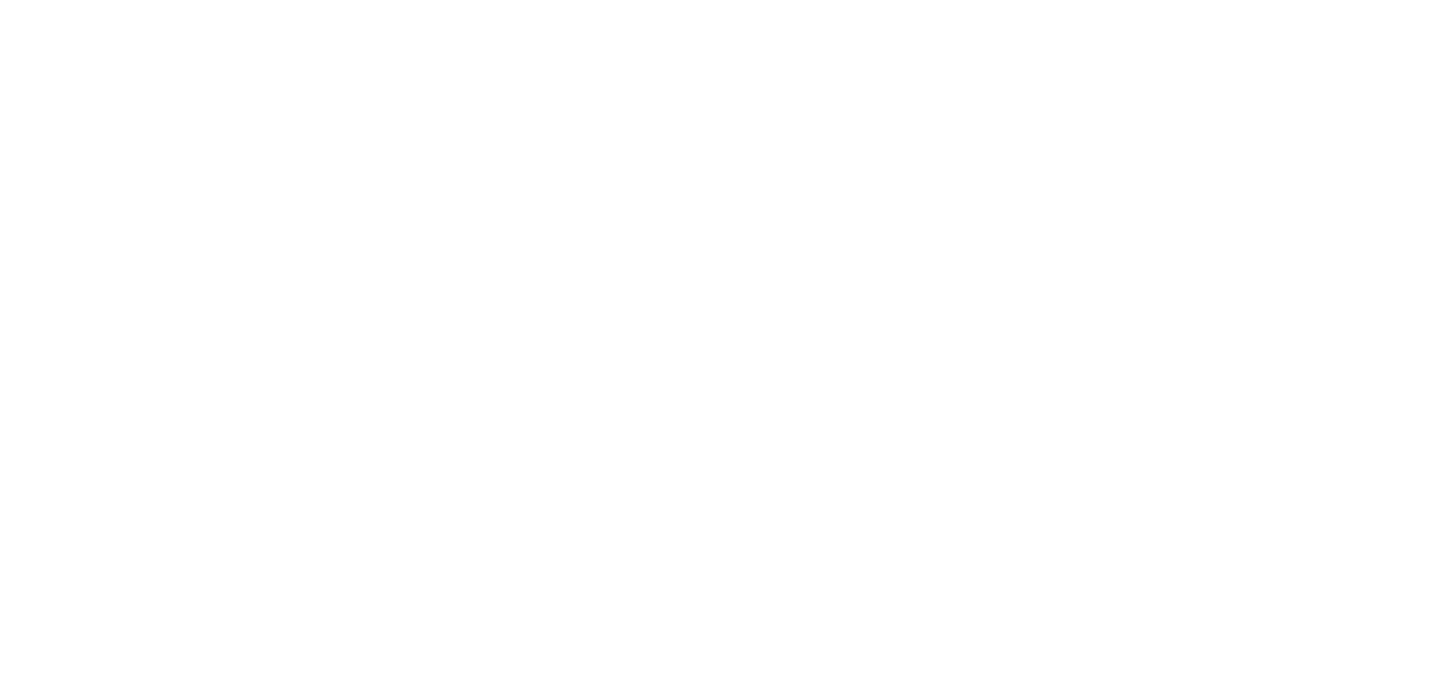
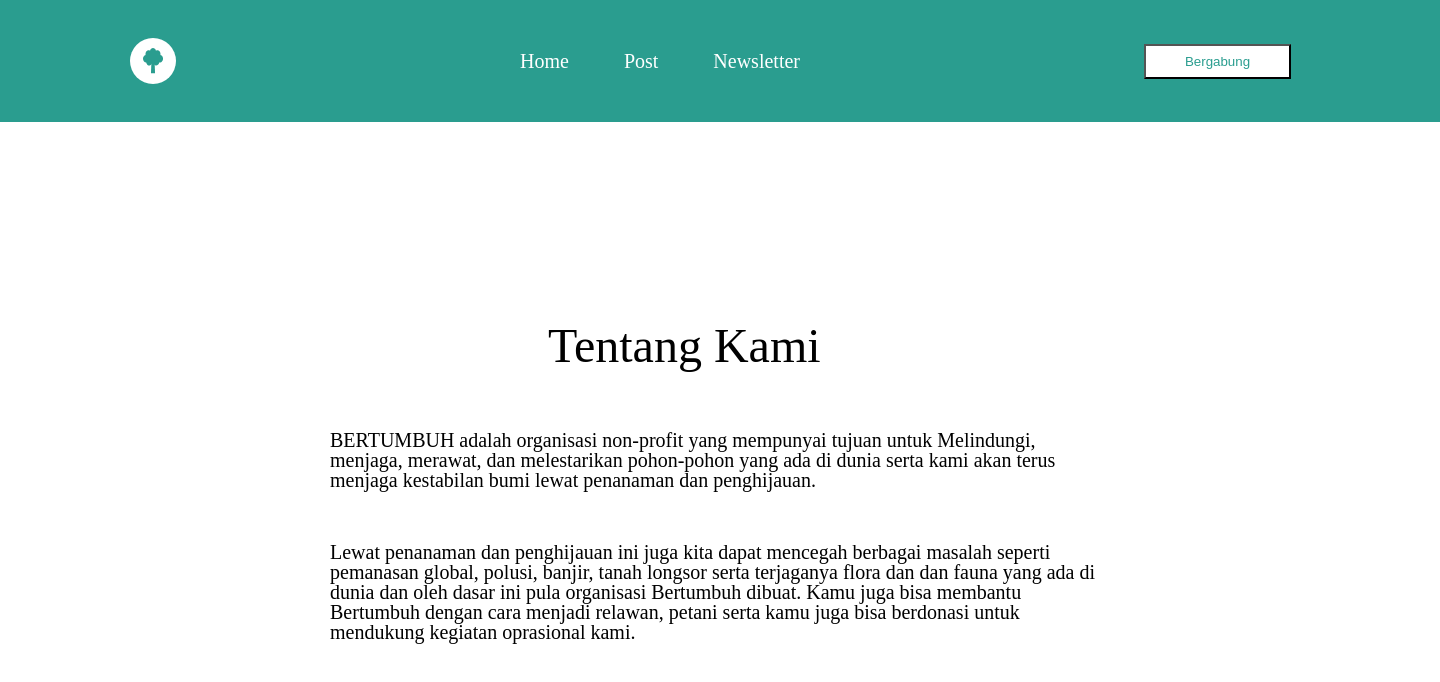
Before and after one commit to levaniP571/homework-5, a plain HTML site: page index.html in a window 1280 px wide. Shown: the whole page, 1440 px wide, since content can reach past the window. Drawn offline with Linux system fonts and the light colour scheme.

Commit message:
ჰედერი+არტიკლი

```diff
--- a/index.html
+++ b/index.html
@@ -1,5 +1,6 @@
 <!DOCTYPE html>
 <html lang="en">
+
 <head>
     <meta charset="UTF-8">
     <meta http-equiv="X-UA-Compatible" content="IE=edge">
@@ -8,7 +9,36 @@
     <link rel="stylesheet" href="reset.css">
     <link rel="stylesheet" href="style.css">
 </head>
+
 <body>
+    <!-- ჰედერი -->
+    <header class="head1">
+        <img class="logo1" src="photos/logo.svg" alt="">
+        <nav class="nav1">
+            <p class="p1">Home</p>
+            <p class="p2">Post</p>
+            <p class="p1">Newsletter</p>
+        </nav>
+        <button class="butt1">Bergabung</button>
+    </header>
+    <!-- არტიკლი -->
+    <article class="art1">
+        <h2 class="h1">Tentang Kami</h2>
+        <p class="p3">BERTUMBUH adalah organisasi non-profit yang mempunyai tujuan untuk Melindungi, menjaga, merawat,
+            dan
+            melestarikan pohon-pohon yang ada di dunia serta kami akan terus menjaga kestabilan bumi lewat penanaman dan
+            penghijauan.</p>
+        <p class="p3">Lewat penanaman dan penghijauan ini juga kita dapat mencegah berbagai masalah seperti pemanasan
+            global, polusi, banjir, tanah longsor serta terjaganya flora dan dan fauna yang ada di dunia dan oleh dasar
+            ini
+            pula organisasi Bertumbuh dibuat. Kamu juga bisa membantu Bertumbuh dengan cara menjadi relawan, petani
+            serta
+            kamu juga bisa berdonasi untuk mendukung kegiatan oprasional kami.</p>
+
+    </article>
+
+
 
 </body>
+
 </html>
--- a/reset.css
+++ b/reset.css
@@ -0,0 +1,55 @@
+/* http://meyerweb.com/eric/tools/css/reset/
+   v2.0 | 20110126
+   License: none (public domain)
+*/
+
+html, body, div, span, applet, object, iframe,
+h1, h2, h3, h4, h5, h6, p, blockquote, pre,
+a, abbr, acronym, address, big, cite, code,
+del, dfn, em, img, ins, kbd, q, s, samp,
+small, strike, strong, sub, sup, tt, var,
+b, u, i, center,
+dl, dt, dd, ol, ul, li,
+fieldset, form, label, legend,
+table, caption, tbody, tfoot, thead, tr, th, td,
+article, aside, canvas, details, embed,
+figure, figcaption, footer, header, hgroup,
+menu, nav, output, ruby, section, summary,
+time, mark, audio, video {
+	margin: 0;
+	padding: 0;
+	border: 0;
+	font-size: 100%;
+	font: inherit;
+	vertical-align: baseline;
+}
+/* HTML5 display-role reset for older browsers */
+article, aside, details, figcaption, figure,
+footer, header, hgroup, menu, nav, section {
+	display: block;
+}
+body {
+	line-height: 1;
+}
+ol, ul {
+	list-style: none;
+}
+blockquote, q {
+	quotes: none;
+}
+blockquote:before, blockquote:after,
+q:before, q:after {
+	content: '';
+	content: none;
+}
+table {
+	border-collapse: collapse;
+	border-spacing: 0;
+}
+a {
+    text-decoration: none;
+    color: #000000;
+}
+* {
+    box-sizing: border-box;
+}
--- a/style.css
+++ b/style.css
@@ -0,0 +1,59 @@
+/* ჰედერი */
+.head1 {
+    width: 1440px;
+    background-color: #2A9D8F;
+    padding: 38px 130px;
+    margin: 0px auto;
+
+}
+
+.logo1 {
+    width: 46px;
+    vertical-align: middle;
+
+}
+
+.nav1 {
+    display: inline-block;
+    vertical-align: middle;
+    margin-inline: 340px;
+}
+
+.p1 {
+    font-size: 20px;
+    color: #FFFFFF;
+    display: inline-block;
+}
+
+.p2 {
+    font-size: 20px;
+    color: #FFFFFF;
+    display: inline-block;
+    margin-inline: 51px;
+
+
+}
+
+.butt1 {
+    width: 147px;
+    vertical-align: middle;
+    background: #FFFFFF;
+    padding: 8px 16px;
+    color: #2A9D8F;
+}
+/* არტიკლი */
+.art1{
+    width: 1440px;
+    margin: 200px auto 0;
+
+}
+.h1{
+    width: 500px;
+    font-size: 48px;
+    margin: 0 548px 60px;
+}
+.p3{
+    width: 780px;
+    font-size: 20px;
+    margin: 0 330px 52px;
+}
```
Also changed, not shown: photos/logo.svg (added).
